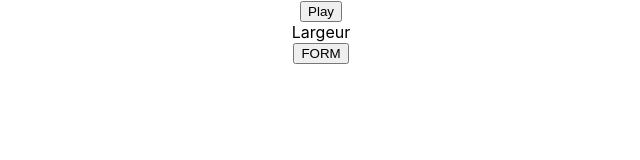
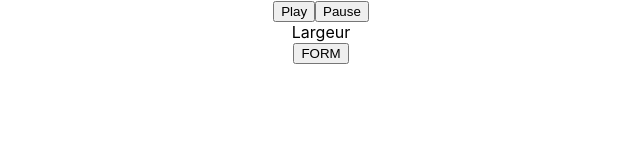
Before and after one commit to dindy/metromod, a React (Create React App) app: page / in a window 1280 px wide. Shown: the top 160 px of the page, without its empty margins (319-959 px from the left). Built offline with nearby package versions, Linux system fonts and the light colour scheme.

Commit message:
Add Comments to LogicMetro

```diff
--- a/src/App.js
+++ b/src/App.js
@@ -2,7 +2,7 @@ import React , {useState} from 'react'
 import './App.css'
 import Metronome from "./components/Metronome"
 import Form from "./components/Form"
-import { play, init } from "./LogicMetro"
+import { play, pause, init } from "./LogicMetro"
 
 function App() {
 
@@ -25,7 +25,7 @@ function App() {
 
   const [page, setPage] = useState("#home")
   // init(partition)
-
+  init(partition)
 //============================================
 
 const clickPlayHandler = e => {
@@ -39,12 +39,20 @@ const clickPlayHandler = e => {
   })
 
 }
+const clickPauseHandler = e => {
+  pause(() => setPartition({...partition, playing: false}))
+}
 //============================================
 
 
 const currentPage = () => {
   if(page === "#home"){
-    return <Metronome clickPlayHandler={clickPlayHandler} biping={partition.biping} playing={partition.playing} />
+    return <Metronome
+      clickPlayHandler={clickPlayHandler}
+      clickPauseHandler={clickPauseHandler}
+      biping={partition.biping}
+      playing={partition.playing}
+    />
   }else if (page === "#form"){
     return <Form />
   }
--- a/src/LogicMetro.js
+++ b/src/LogicMetro.js
@@ -1,7 +1,9 @@
 import Biper from "./Biper"
 
+//Gere l'oscillateur pour créer les sons
 const biper = new Biper()
 
+//State global du metronome
 let state = {
     nom: "dfsdf",
     segments: [{
@@ -13,65 +15,65 @@ let state = {
         base: 3,
         tempo: 60
     }],
+    //Numero de la mesure dans la partition
     activeMesure: 1,
-    indexActiveSegment: 0,  //index du segment
+    ////index du segment
+    indexActiveSegment: 0,
+    //Numero du temps dans la mesure
     activeBeat: 1,
     playing: false,
     finished: false,
   }
 
+  //Charge le state depuis l'application
 export const init = (state) => {
     state = {...state}
 }
 
 // Gere la localisation dans la partition
 const updateStatePosition = (state) => {
-    console.log(state);
-
     let  indexActiveSegment = state.indexActiveSegment
     let {nbMesure, base} = state.segments[indexActiveSegment]
+
+    //Met a jour les infos sur la position du metronome dans la partition
     let newState = updateBeat(state, base, nbMesure, indexActiveSegment)
-    // newState = updateMesure(newState, nbMesure, indexActiveSegment)
-    // newState = updateSegment(newState, indexActiveSegment, nbMesure)
 
     return newState
+}
 
-}
-// const updateSegment = (state, indexActiveSegment, nbMesure) => {
-
-//     // Si on est sur la dernière mesure du segment
-//     if (state.activeMesure == nbMesure) {
-
-//         return {...state, indexActiveSegment: indexActiveSegment + 1}
-//     } else {
-//         return state
-//     }
-
-// }
-
+//Update le state avec le nouveau numero de mesure
 const updateMesure = (state, nbMesure, indexActiveSegment) => {
     let newState = {...state}
-
+    //Check si c'est la derniere mesure du segment
     if (state.activeMesure + 1 > nbMesure) {
+        //Si oui, reset a la premiere mesure
         newState.activeMesure = 1
-
+        //Check si c'est le dernier segment de la partition
         if (indexActiveSegment == state.segments.length - 1) {
+            //Si oui, renvoie que c'est finit
             return {...newState, finished: true}
         } else {
+            //Passe au segment suivant dans la partition
             return {...newState, indexActiveSegment: indexActiveSegment + 1}
         }
+    //Sinon, le segment n'est pas finit
     } else {
+        //Passe a la mesure suivante
         newState.activeMesure = state.activeMesure + 1
         return newState
     }
 }
 
-
+//Gere la position dans la mesure (numero du temps)
 const updateBeat = (state, base, nbMesure, indexActiveSegment) => {
     let newState = {...state}
+    //Si on est a la fin de la mesure
     if (state.activeBeat + 1 > base) {
+        //Reset au premier temps
         newState.activeBeat = 1
+        //Declenche update de la mesure
         newState = updateMesure(newState, nbMesure, indexActiveSegment)
+    //Sinon on passe au temps suivant
     }else{
         newState.activeBeat = newState.activeBeat + 1
     }
@@ -81,44 +83,68 @@ const updateBeat = (state, base, nbMesure, indexActiveSegment) => {
 //
 let interval
 export const play = cb => {
+    //Le metronome est en train de jouer
     state = { ...state, playing: true }
 
+    //Si la partition est finit met fin a la recursion et clear l'interval
     if(state.finished) {
         clearInterval(interval)
+        //MAJ du state
         state = { ...state, playing: false }
         return
     }
-
+    //Extrait le tempo depuis le segment en cours
     let { tempo } = state.segments[state.indexActiveSegment]
+    //Calcule le tempo en MS
     let intervalMS = 60000 / tempo
 
-    biper.play()
-    cb(state)
-    biper.changeFrequency(1000)
-    biper.stop(0.2)
-    state = updateStatePosition(state)
+    //Si c'est le premier temps de la premiere mesure du segment
+    if(state.activeBeat == 1){
+        //BIP
+        biper.play()
+        //CallBack pour mettre a jour le state de react en function du state du metronome
+        cb(state)
+        //Son aigue pour le premier temps
+        biper.changeFrequency(1000)
+        //Stop le bip 200ms aprés
+        biper.stop(0.2)
+        //Update la position dans la partition
+        state = updateStatePosition(state)
+    }
 
     interval = setInterval(() => {
-
+        //Si la partition est finit
         if(state.finished) {
+            //Nettoie l'interval
             clearInterval(interval)
             //Reset du state au default
             state = { ...state, playing: false , activeMesure: 1, indexActiveSegment: 0, activeBeat: 1, finished:false }
-            console.log('End of partition', state)
             return
         }
-
+        //Bip
         biper.play()
+        //Check si c'est le premier temps pour changer la frequence du son
         if (state.activeBeat == 1) biper.changeFrequency(1000)
-
         biper.stop(0.2)
+        //CallBack pour react
         cb(state)
+        //Save le dernier segment en cours
         const lastSegment = state.indexActiveSegment
+        //MAJ de la position dans la partition
         state = updateStatePosition(state)
+        //Check si le segment est finit
         if (lastSegment != state.indexActiveSegment) {
+            //Si oui nettoie l'interval
             clearInterval(interval)
+            //Appel le prochain segment
            setTimeout(()=>{  play(cb)}, intervalMS)
         }
 
     }, intervalMS);
 }
+
+export const pause = cb => {
+    clearInterval(interval)
+    state.playing = false
+    cb(state)
+}
--- a/src/components/Metronome.js
+++ b/src/components/Metronome.js
@@ -5,6 +5,7 @@ const Metronome = props => {
     return (
         <div>
             <button onClick= {props.clickPlayHandler}>Play</button>
+            <button onClick={props.clickPauseHandler}>Pause</button>
             <div className={props.biping ? 'biping' : 'not-biping'}>Largeur</div>
         </div>
     )
```
